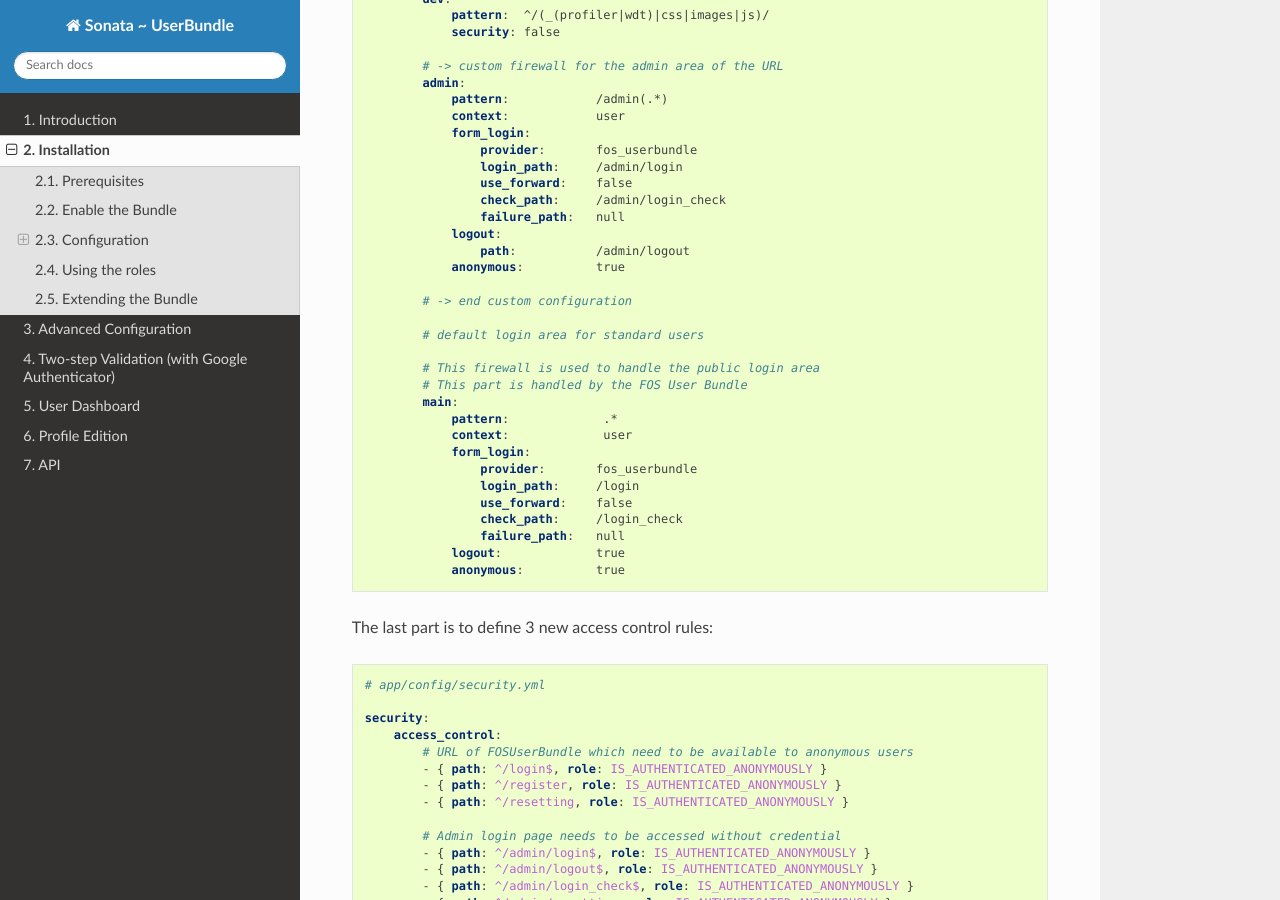
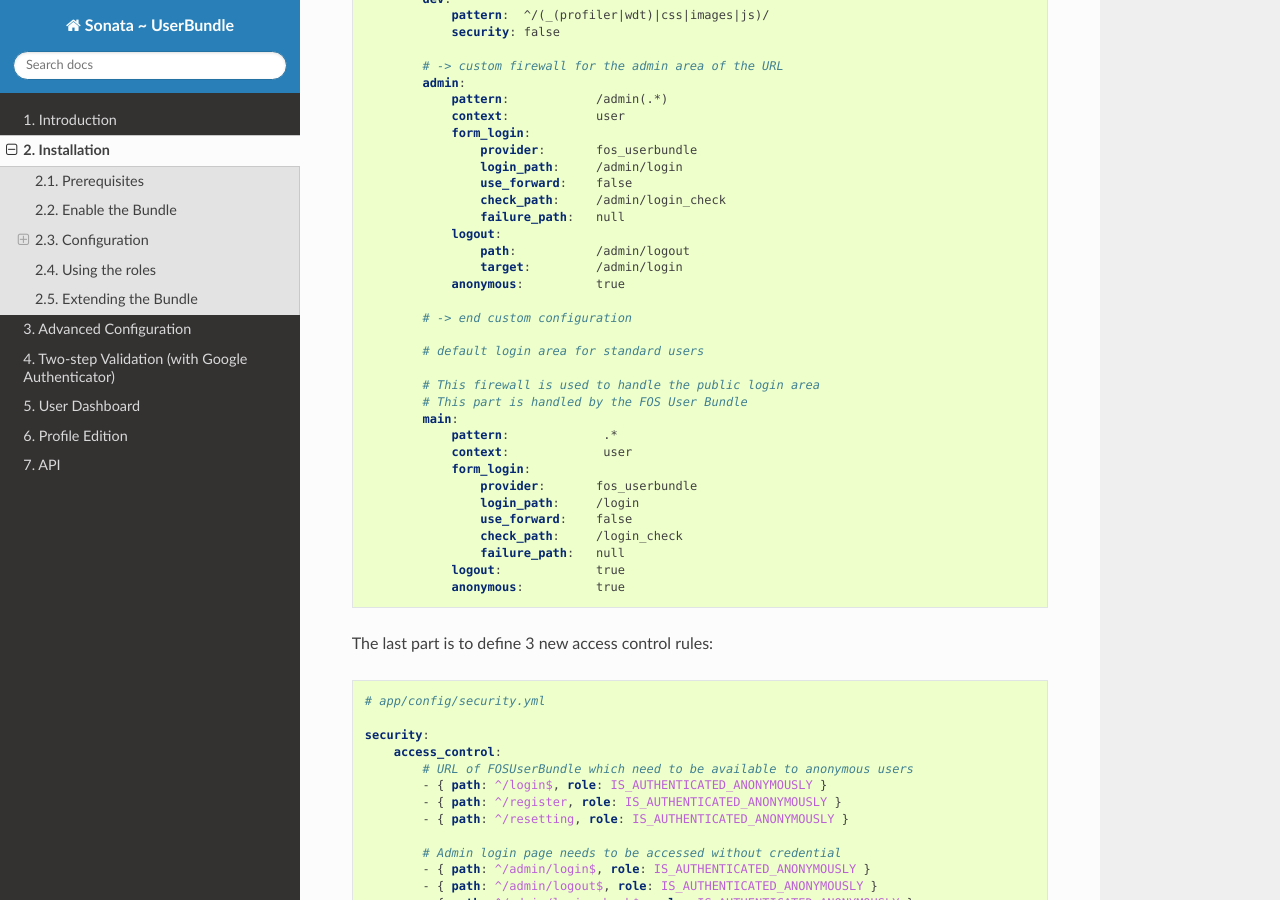
Before and after one commit to sonata-project/SonataUserBundle, a Sphinx documentation site: the page built from Resources/doc/reference/installation.rst, in a window 1280 px wide and 900 px high, scrolled down 4212 px. Built offline with Sphinx 7.4.7 and the Read the Docs theme 2.0.0, drawn with Linux system fonts in a browser that asks for light colours.

Commit message:
make sure you are redirected to the cms login
we don't want to be redirected to the frontend page

```diff
--- a/Resources/doc/reference/installation.rst
+++ b/Resources/doc/reference/installation.rst
@@ -238,6 +238,7 @@ Then, add a new custom firewall handlers for the admin:
                     failure_path:   null
                 logout:
                     path:           /admin/logout
+                    target:         /admin/login
                 anonymous:          true
 
             # -> end custom configuration
```
